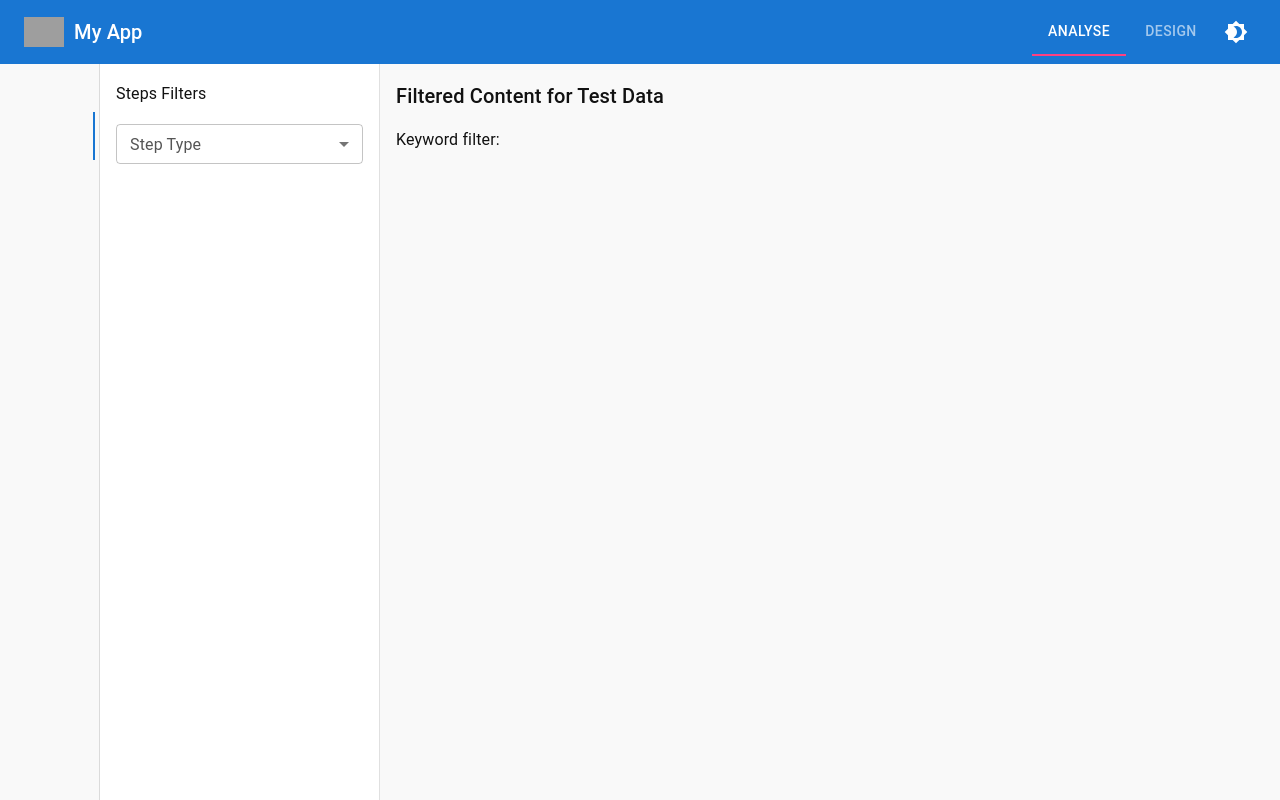
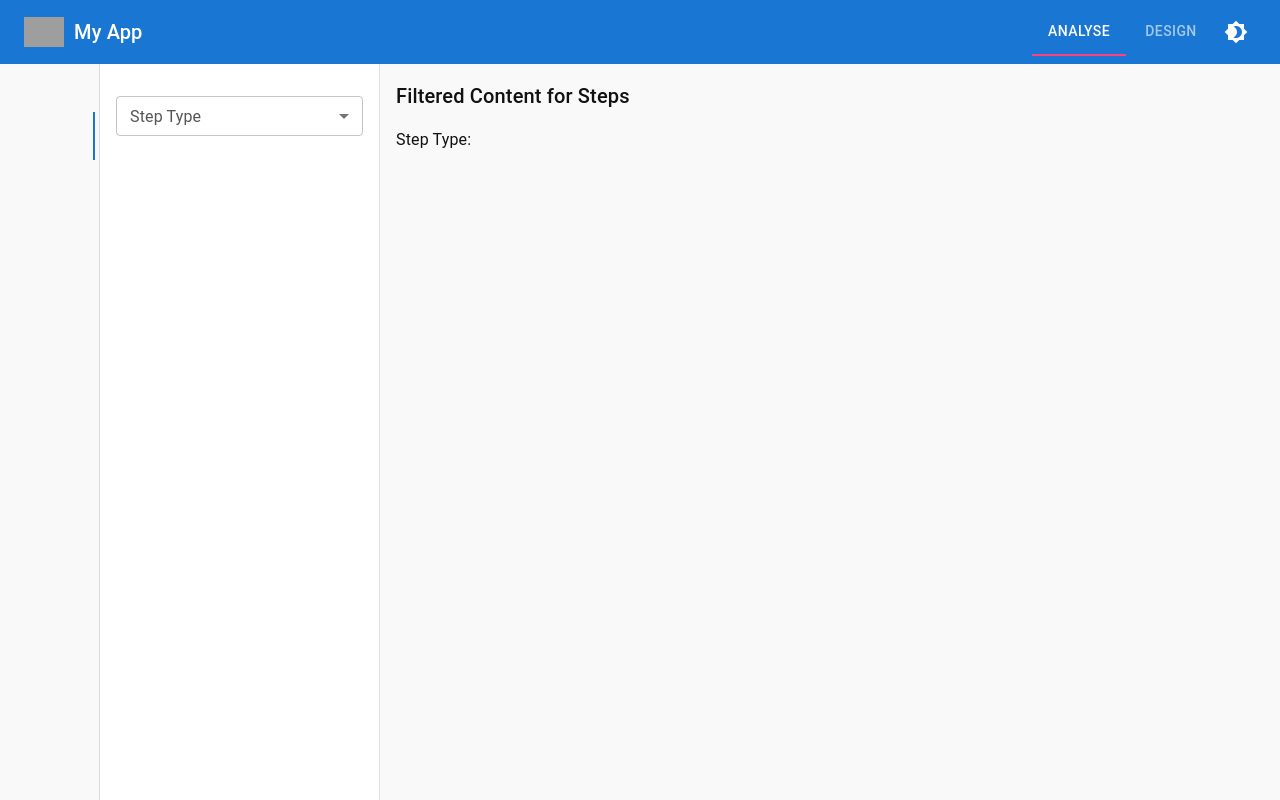
Before and after one commit to MeRahulThakur/mui-layout-with-theme, a React (Create React App) app: page /analyse in a window 1280 px wide. Both pictures are taken after a click on the tab 49 px from the left and 136 px from the top of the page. Built offline with nearby package versions, Linux system fonts and the light colour scheme; grey boxes are pictures that could not be loaded; some icons are missing.

Commit message:
Abstraction of filter to each TestData, Step and Charts

```diff
--- a/src/pages/Analyse.js
+++ b/src/pages/Analyse.js
@@ -1,86 +1,37 @@
+// pages/Analyse.js
 import React, { useState } from "react";
 import { Box, Tabs, Tab, Tooltip, useTheme } from "@mui/material";
 import BarChartIcon from "@mui/icons-material/BarChart";
 import TableChartIcon from "@mui/icons-material/TableChart";
 import TimelineIcon from "@mui/icons-material/Timeline";
-import Charts from "./analyse/Charts";
-import Steps from "./analyse/Steps";
-import TestData from "./analyse/TestData";
-import ChartsFilter from "./analyse/filters/ChartsFilter";
-import StepsFilter from "./analyse/filters/StepsFilter";
-import TestDataFilter from "./analyse/filters/TestDataFilter";
+import { TestData } from "./analyse/TestData";
+import { Steps } from "./analyse/Steps";
+import { Charts } from "./analyse/Charts";
 
 const tabOptions = [
-  { icon: <TableChartIcon />, key: "testData", label: "Test Data" },
-  { icon: <TimelineIcon />, key: "steps", label: "Steps" },
-  { icon: <BarChartIcon />, key: "charts", label: "Charts" },
+  {
+    icon: <TableChartIcon />,
+    key: "testData",
+    label: "Test Data",
+    Module: TestData,
+  },
+  { icon: <TimelineIcon />, key: "steps", label: "Steps", Module: Steps },
+  { icon: <BarChartIcon />, key: "charts", label: "Charts", Module: Charts },
 ];
 
 function Analyse() {
   const theme = useTheme();
-  const [activeTab, setActiveTab] = useState("testData"); // Which filter UI to show
-  const [lastSubmittedTab, setLastSubmittedTab] = useState("testData"); // Which content to show until filter changes
-  const [isFilterVisible, setIsFilterVisible] = useState(true); // Show/hide filters
-
-  const [filters, setFilters] = useState({
-    testData: { keyword: "" },
-    steps: { stepType: "" },
-    charts: { chartType: "bar" },
-  });
+  const [activeTab, setActiveTab] = useState("testData");
+  const [lastSubmittedTab, setLastSubmittedTab] = useState("testData");
+  const [isFilterVisible, setIsFilterVisible] = useState(true);
 
   const handleTabChange = (event, newValue) => {
     setActiveTab(newValue);
     setIsFilterVisible(true);
+    setLastSubmittedTab(newValue); // ✅ update content when switching tabs
   };
 
-  const handleFilterChange = (tabKey, newFilters) => {
-    setFilters((prev) => ({
-      ...prev,
-      [tabKey]: newFilters,
-    }));
-    setLastSubmittedTab(tabKey);
-  };
-
-  const getFilterComponent = () => {
-    switch (activeTab) {
-      case "testData":
-        return (
-          <TestDataFilter
-            filters={filters.testData}
-            setFilters={(newF) => handleFilterChange("testData", newF)}
-          />
-        );
-      case "steps":
-        return (
-          <StepsFilter
-            filters={filters.steps}
-            setFilters={(newF) => handleFilterChange("steps", newF)}
-          />
-        );
-      case "charts":
-        return (
-          <ChartsFilter
-            filters={filters.charts}
-            setFilters={(newF) => handleFilterChange("charts", newF)}
-          />
-        );
-      default:
-        return null;
-    }
-  };
-
-  const getContentComponent = () => {
-    switch (lastSubmittedTab) {
-      case "testData":
-        return <TestData filters={filters.testData} />;
-      case "steps":
-        return <Steps filters={filters.steps} />;
-      case "charts":
-        return <Charts filters={filters.charts} />;
-      default:
-        return null;
-    }
-  };
+  const ActiveTab = tabOptions.find((t) => t.key === activeTab)?.Module;
 
   return (
     <Box
@@ -90,7 +41,7 @@ function Analyse() {
         backgroundColor: theme.palette.background.default,
       }}
     >
-      {/* Vertical Tabs */}
+      {/* Tabs */}
       <Box
         sx={{ width: 100, borderRight: `1px solid ${theme.palette.divider}` }}
       >
@@ -121,19 +72,18 @@ function Analyse() {
                 </Tooltip>
               }
               onClick={() => {
-                console.log("Tab onchange", tab.key, activeTab);
-                if (tab.key === activeTab) {
-                  // Clicking the same tab toggles filter visibility
-                  setIsFilterVisible((prev) => !prev);
-                }
+                if (tab.key === activeTab) setIsFilterVisible((prev) => !prev);
               }}
             />
           ))}
         </Tabs>
       </Box>
 
-      {/* Filter Section */}
-      {isFilterVisible && (
+      {/* Active tab with shared Provider */}
+      {ActiveTab && (
+        <ActiveTab.Provider>
+          {/* Filter Pane */}
+          {isFilterVisible && ActiveTab.Filter && (
             <Box
               sx={{
                 width: 280,
@@ -141,14 +91,13 @@ function Analyse() {
                 borderRight: `1px solid ${theme.palette.divider}`,
                 backgroundColor: theme.palette.background.paper,
                 overflowY: "auto",
-            transition: "width 0.3s ease",
               }}
             >
-          {getFilterComponent()}
+              <ActiveTab.Filter />
             </Box>
           )}
 
-      {/* Content Section */}
+          {/* Content */}
           <Box
             sx={{
               flexGrow: 1,
@@ -157,8 +106,10 @@ function Analyse() {
               color: theme.palette.text.primary,
             }}
           >
-        {getContentComponent()}
+            <ActiveTab.Content />
           </Box>
+        </ActiveTab.Provider>
+      )}
     </Box>
   );
 }
--- a/src/pages/analyse/Charts.js
+++ /dev/null
@@ -1,13 +0,0 @@
-import React, { useState } from "react";
-import { Typography } from "@mui/material";
-
-function Charts({ filters, setFilters }) {
-  return (
-    <>
-      <Typography variant="h6">Filtered Chart View</Typography>
-      <p>Selected chart: {filters.chartType}</p>
-    </>
-  );
-}
-
-export default Charts;
--- /dev/null
+++ b/src/pages/analyse/Charts/index.js
@@ -0,0 +1,50 @@
+import React, { useState, createContext, useContext } from "react";
+import { Typography, ToggleButtonGroup, ToggleButton } from "@mui/material";
+
+const ChartsContext = createContext();
+
+export function ChartsProvider({ children }) {
+  const [filters, setFilters] = useState({ chartType: "bar" });
+  return (
+    <ChartsContext.Provider value={{ filters, setFilters }}>
+      {children}
+    </ChartsContext.Provider>
+  );
+}
+
+export function ChartsFilter() {
+  const { filters, setFilters } = useContext(ChartsContext);
+  const handleChange = (e, newType) => {
+    if (newType !== null) setFilters({ chartType: newType });
+  };
+  return (
+    <ToggleButtonGroup
+      value={filters.chartType}
+      exclusive
+      onChange={handleChange}
+      fullWidth
+      size="small"
+      sx={{ mt: 1 }}
+    >
+      <ToggleButton value="bar">Bar</ToggleButton>
+      <ToggleButton value="line">Line</ToggleButton>
+      <ToggleButton value="pie">Pie</ToggleButton>
+    </ToggleButtonGroup>
+  );
+}
+
+export function ChartsContent() {
+  const { filters } = useContext(ChartsContext);
+  return (
+    <>
+      <Typography variant="h6">Filtered Chart View</Typography>
+      <p>Selected chart: {filters.chartType}</p>
+    </>
+  );
+}
+
+export const Charts = {
+  Provider: ChartsProvider,
+  Filter: ChartsFilter,
+  Content: ChartsContent,
+};
--- a/src/pages/analyse/Steps.js
+++ /dev/null
@@ -1,13 +0,0 @@
-import React, { useState } from "react";
-import { Typography } from "@mui/material";
-
-function Steps({ filters, setFilters }) {
-  return (
-    <>
-      <Typography variant="h6">Filtered Content for Steps</Typography>
-      <p>Step Type: {filters.stepType}</p>
-    </>
-  );
-}
-
-export default Steps;
--- /dev/null
+++ b/src/pages/analyse/Steps/index.js
@@ -0,0 +1,52 @@
+import React, { useState, createContext, useContext } from "react";
+import {
+  Typography,
+  FormControl,
+  InputLabel,
+  Select,
+  MenuItem,
+} from "@mui/material";
+
+const StepsContext = createContext();
+
+export function StepsProvider({ children }) {
+  const [filters, setFilters] = useState({ stepType: "" });
+  return (
+    <StepsContext.Provider value={{ filters, setFilters }}>
+      {children}
+    </StepsContext.Provider>
+  );
+}
+
+export function StepsFilter() {
+  const { filters, setFilters } = useContext(StepsContext);
+  return (
+    <FormControl fullWidth margin="normal" size="small">
+      <InputLabel>Step Type</InputLabel>
+      <Select
+        value={filters.stepType}
+        onChange={(e) => setFilters({ stepType: e.target.value })}
+      >
+        <MenuItem value="">All</MenuItem>
+        <MenuItem value="auto">Automatic</MenuItem>
+        <MenuItem value="manual">Manual</MenuItem>
+      </Select>
+    </FormControl>
+  );
+}
+
+export function StepsContent() {
+  const { filters } = useContext(StepsContext);
+  return (
+    <>
+      <Typography variant="h6">Filtered Content for Steps</Typography>
+      <p>Step Type: {filters.stepType}</p>
+    </>
+  );
+}
+
+export const Steps = {
+  Provider: StepsProvider,
+  Filter: StepsFilter,
+  Content: StepsContent,
+};
--- a/src/pages/analyse/TestData.js
+++ /dev/null
@@ -1,13 +0,0 @@
-import React, { useState } from "react";
-import { Typography } from "@mui/material";
-
-function TestData({ filters, setFilters }) {
-  return (
-    <>
-      <Typography variant="h6">Filtered Content for Test Data</Typography>
-      <p>Keyword filter: {filters.keyword}</p>
-    </>
-  );
-}
-
-export default TestData;
--- /dev/null
+++ b/src/pages/analyse/TestData/index.js
@@ -0,0 +1,46 @@
+import React, { useState, createContext, useContext } from "react";
+import { Typography, TextField } from "@mui/material";
+
+// Context for filters internal to TestData
+const TestDataContext = createContext();
+
+export function TestDataProvider({ children }) {
+  const [filters, setFilters] = useState({ keyword: "" });
+  return (
+    <TestDataContext.Provider value={{ filters, setFilters }}>
+      {children}
+    </TestDataContext.Provider>
+  );
+}
+
+export function TestDataFilter() {
+  const { filters, setFilters } = useContext(TestDataContext);
+  return (
+    <TextField
+      fullWidth
+      label="Keyword"
+      variant="outlined"
+      size="small"
+      margin="dense"
+      value={filters.keyword}
+      onChange={(e) => setFilters({ keyword: e.target.value })}
+    />
+  );
+}
+
+export function TestDataContent() {
+  const { filters } = useContext(TestDataContext);
+  return (
+    <>
+      <Typography variant="h6">Filtered Content for Test Data</Typography>
+      <p>Keyword filter: {filters.keyword}</p>
+    </>
+  );
+}
+
+// Bundle for Analyse
+export const TestData = {
+  Provider: TestDataProvider,
+  Filter: TestDataFilter,
+  Content: TestDataContent,
+};
--- a/src/pages/analyse/filters/ChartsFilter.js
+++ /dev/null
@@ -1,31 +0,0 @@
-// ChartsFilter.js
-import React from "react";
-import { Typography, ToggleButtonGroup, ToggleButton } from "@mui/material";
-
-function ChartsFilter({ filters, setFilters }) {
-  const handleChange = (e, newType) => {
-    if (newType !== null) {
-      setFilters({ ...filters, chartType: newType });
-    }
-  };
-
-  return (
-    <>
-      <Typography variant="subtitle1">Chart Type</Typography>
-      <ToggleButtonGroup
-        value={filters.chartType}
-        exclusive
-        onChange={handleChange}
-        fullWidth
-        size="small"
-        sx={{ mt: 1 }}
-      >
-        <ToggleButton value="bar">Bar</ToggleButton>
-        <ToggleButton value="line">Line</ToggleButton>
-        <ToggleButton value="pie">Pie</ToggleButton>
-      </ToggleButtonGroup>
-    </>
-  );
-}
-
-export default ChartsFilter;
--- a/src/pages/analyse/filters/StepsFilter.js
+++ /dev/null
@@ -1,31 +0,0 @@
-// StepsFilter.js
-import React from "react";
-import {
-  Typography,
-  Select,
-  MenuItem,
-  FormControl,
-  InputLabel,
-} from "@mui/material";
-
-function StepsFilter({ filters, setFilters }) {
-  return (
-    <>
-      <Typography variant="subtitle1">Steps Filters</Typography>
-      <FormControl fullWidth margin="normal" size="small">
-        <InputLabel>Step Type</InputLabel>
-        <Select
-          value={filters.stepType}
-          onChange={(e) => setFilters({ ...filters, stepType: e.target.value })}
-          label="Step Type"
-        >
-          <MenuItem value="">All</MenuItem>
-          <MenuItem value="auto">Automatic</MenuItem>
-          <MenuItem value="manual">Manual</MenuItem>
-        </Select>
-      </FormControl>
-    </>
-  );
-}
-
-export default StepsFilter;
--- a/src/pages/analyse/filters/TestDataFilter.js
+++ /dev/null
@@ -1,18 +0,0 @@
-import React from "react";
-import { TextField } from "@mui/material";
-
-function TestDataFilter({ filters, setFilters }) {
-  return (
-    <TextField
-      fullWidth
-      label="Keyword"
-      variant="outlined"
-      size="small"
-      margin="dense"
-      value={filters.keyword}
-      onChange={(e) => setFilters({ ...filters, keyword: e.target.value })}
-    />
-  );
-}
-
-export default TestDataFilter;
```
Lines whose indentation alone changed are shown as unchanged.
